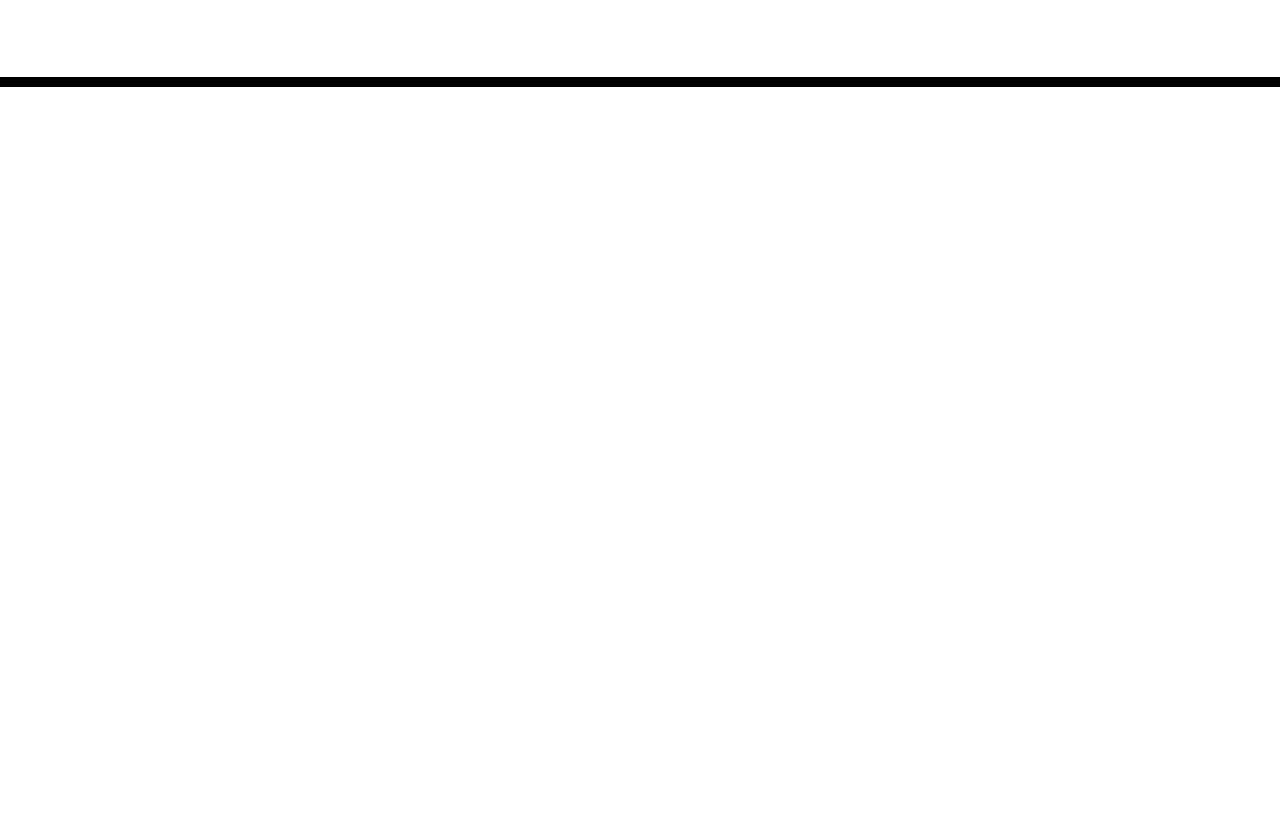
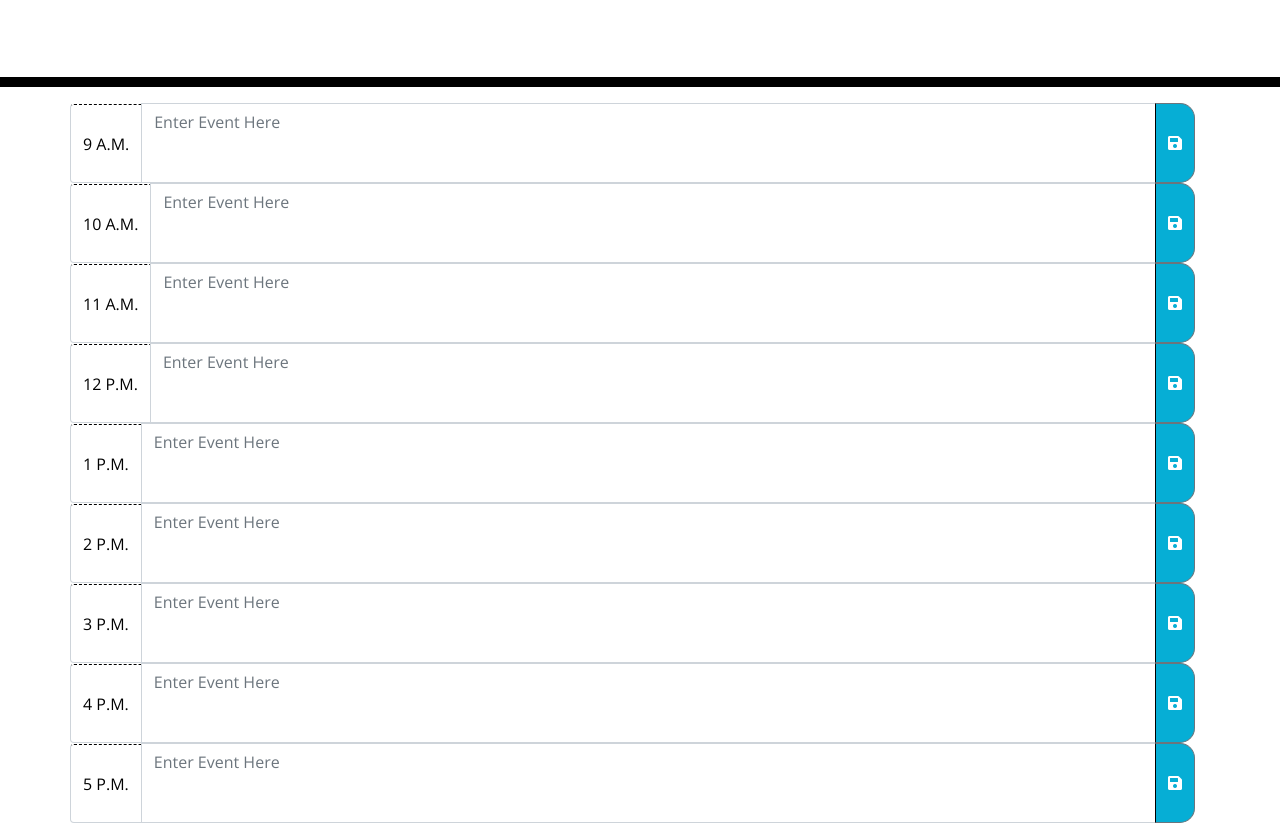
Before and after one commit to XavierG13/Work-Day-Scheduler, a plain HTML site: page index.html in a window 1280 px wide. Shown: the part 181-1020 px from the top of the page. Before the commit the page ends 800 px from the top, so only its background shows below. Drawn offline with nearby package versions, Linux system fonts and the light colour scheme; files that its build step writes are made by us from their sources.

Commit message:
added html for time blocks

```diff
--- a/assets/script.js
+++ /dev/null
@@ -1,2 +0,0 @@
-var timeBlocksEl = document.getElementById("#time-blocks");
-var saveBtn = $("<button>" + Save + "</button>");
--- a/index.html
+++ b/index.html
@@ -19,10 +19,118 @@
     <p class="lead">A simple calendar app for scheduling your work day</p>
     <p id="currentDay" class="lead"></p>
   </header>
-  <div id="time-blocks" class="container">
+  <div class="container container-fluid time-block">
     <!-- Timeblocks go here -->
+    <div id="time-block" class="input-group mb-3">
+      <div class="input-group-prepend row">
+        <span class="input-group-text hour">9 A.M.</span>
+      </div>
+      <textarea value="" id="9-block" type="text" placeholder="Enter Event Here"
+        class="form-control description textarea"></textarea>
+      <div class="input-group-append">
+        <button id="9-button" class="btn btn-outline-secondary saveBtn" type="button"><i
+            class="fas fa-save"></i></button>
+      </div>
+    </div>
+
+    <div id="time-block" class="input-group mb-3">
+      <div class="input-group-prepend row">
+        <span class="input-group-text hour">10 A.M.</span>
+      </div>
+      <textarea value="" id="10-block" type="text" placeholder="Enter Event Here"
+        class="form-control description textarea"></textarea>
+      <div class="input-group-append">
+        <button id="10-button" class="btn btn-outline-secondary saveBtn" type="button"><i
+            class="fas fa-save"></i></button>
+      </div>
+    </div>
+
+    <div id="time-block" class="input-group mb-3">
+      <div class="input-group-prepend row">
+        <span class="input-group-text hour">11 A.M.</span>
+      </div>
+      <textarea value="" id="11-block" type="text" placeholder="Enter Event Here"
+        class="form-control description textarea"></textarea>
+      <div class="input-group-append">
+        <button id="11-button" class="btn btn-outline-secondary saveBtn" type="button"><i
+            class="fas fa-save"></i></button>
+      </div>
+    </div>
+
+    <div id="time-block" class="input-group mb-3">
+      <div class="input-group-prepend row">
+        <span class="input-group-text hour">12 P.M.</span>
+      </div>
+      <textarea value="" id="12-block" type="text" placeholder="Enter Event Here"
+        class="form-control description textarea"></textarea>
+      <div class="input-group-append">
+        <button id="12-button" class="btn btn-outline-secondary saveBtn" type="button"><i
+            class="fas fa-save"></i></button>
+      </div>
+    </div>
+
+    <div id="time-block" class="input-group mb-3">
+      <div class="input-group-prepend row">
+        <span class="input-group-text hour">1 P.M.</span>
+      </div>
+      <textarea value="" id="1-block" type="text" placeholder="Enter Event Here"
+        class="form-control description textarea"></textarea>
+      <div class="input-group-append">
+        <button id="1-button" class="btn btn-outline-secondary saveBtn" type="button"><i
+            class="fas fa-save"></i></button>
+      </div>
+    </div>
+
+    <div id="time-block" class="input-group mb-3">
+      <div class="input-group-prepend row">
+        <span class="input-group-text hour">2 P.M.</span>
+      </div>
+      <textarea value="" id="2-block" type="text" placeholder="Enter Event Here"
+        class="form-control description textarea"></textarea>
+      <div class="input-group-append">
+        <button id="2-button" class="btn btn-outline-secondary saveBtn" type="button"><i
+            class="fas fa-save"></i></button>
+      </div>
+    </div>
+
+    <div id="time-block" class="input-group mb-3">
+      <div class="input-group-prepend row">
+        <span class="input-group-text hour">3 P.M.</span>
+      </div>
+      <textarea value="" id="3-block" type="text" placeholder="Enter Event Here"
+        class="form-control description textarea"></textarea>
+      <div class="input-group-append">
+        <button id="3-button" class="btn btn-outline-secondary saveBtn" type="button"><i
+            class="fas fa-save"></i></button>
+      </div>
+    </div>
+
+    <div id="time-block" class="input-group mb-3">
+      <div class="input-group-prepend row">
+        <span class="input-group-text hour">4 P.M.</span>
+      </div>
+      <textarea value="" id="4-block" type="text" placeholder="Enter Event Here"
+        class="form-control description textarea"></textarea>
+      <div class="input-group-append">
+        <button id="4-button" class="btn btn-outline-secondary saveBtn" type="button"><i
+            class="fas fa-save"></i></button>
+      </div>
+    </div>
+
+    <div id="time-block" class="input-group mb-3">
+      <div class="input-group-prepend row">
+        <span class="input-group-text hour">5 P.M.</span>
+      </div>
+      <textarea value="" id="5-block" type="text" placeholder="Enter Event Here"
+        class="form-control description textarea"></textarea>
+      <div class="input-group-append">
+        <button id="5-button" class="btn btn-outline-secondary saveBtn" type="button"><i
+            class="fas fa-save"></i></button>
+      </div>
+    </div>
+
   </div>
-
+  <!-- <script type="text/javascript" src="script.js"></script> -->
   <script src="https://cdnjs.cloudflare.com/ajax/libs/jquery/3.2.1/jquery.min.js"></script>
   <script src="https://cdnjs.cloudflare.com/ajax/libs/moment.js/2.24.0/moment.min.js"></script>
 </body>
--- a/assets/style.css
+++ b/style.css
@@ -23,6 +23,11 @@ textarea{
 
 .description{
   white-space: pre-wrap;
+}
+
+#time-block{
+text-align: center;
+margin-top: -16px;
 }
 
 .time-block{
```
Also changed, not shown: script.js (added, +10 -0 lines).
